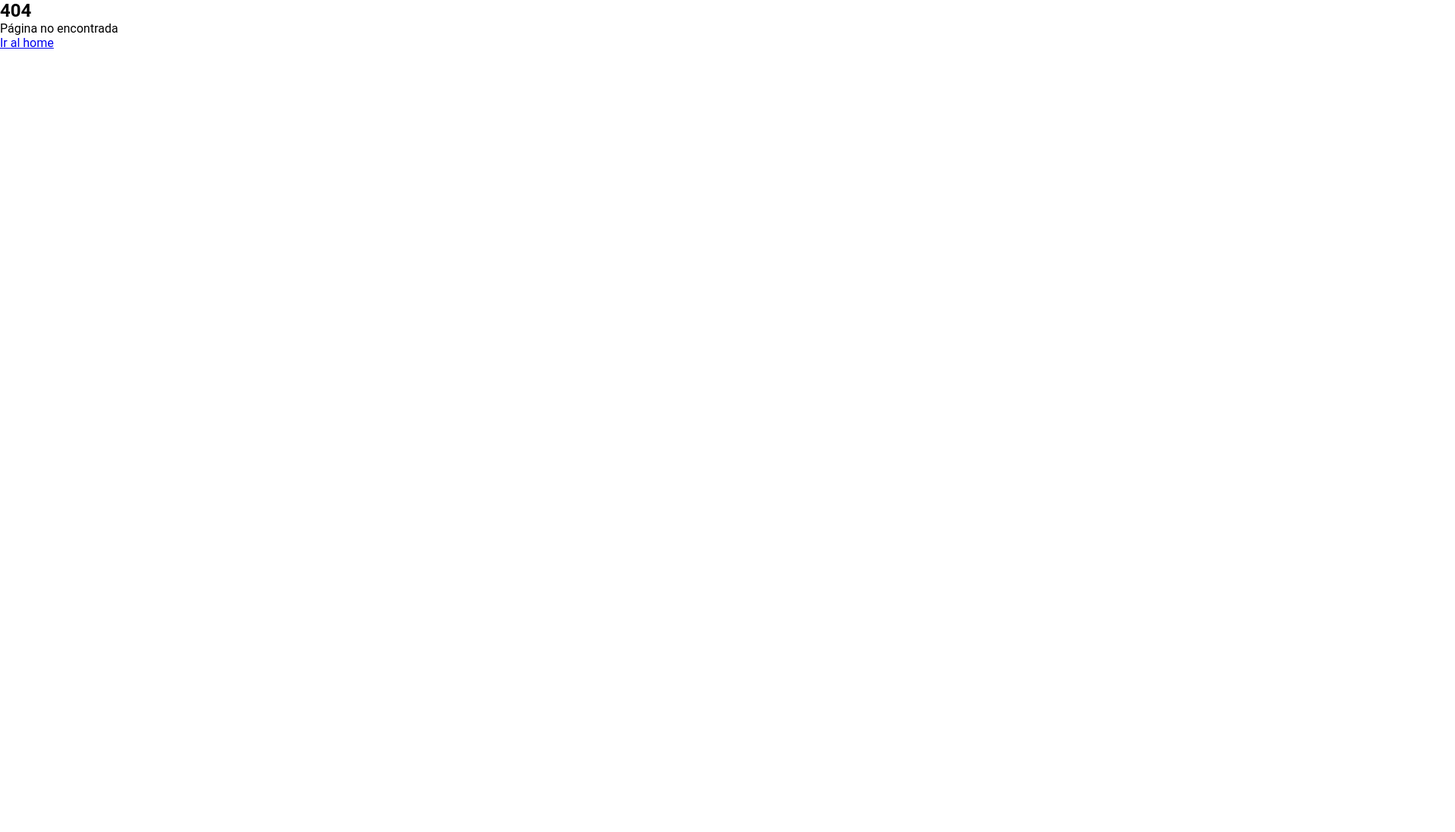
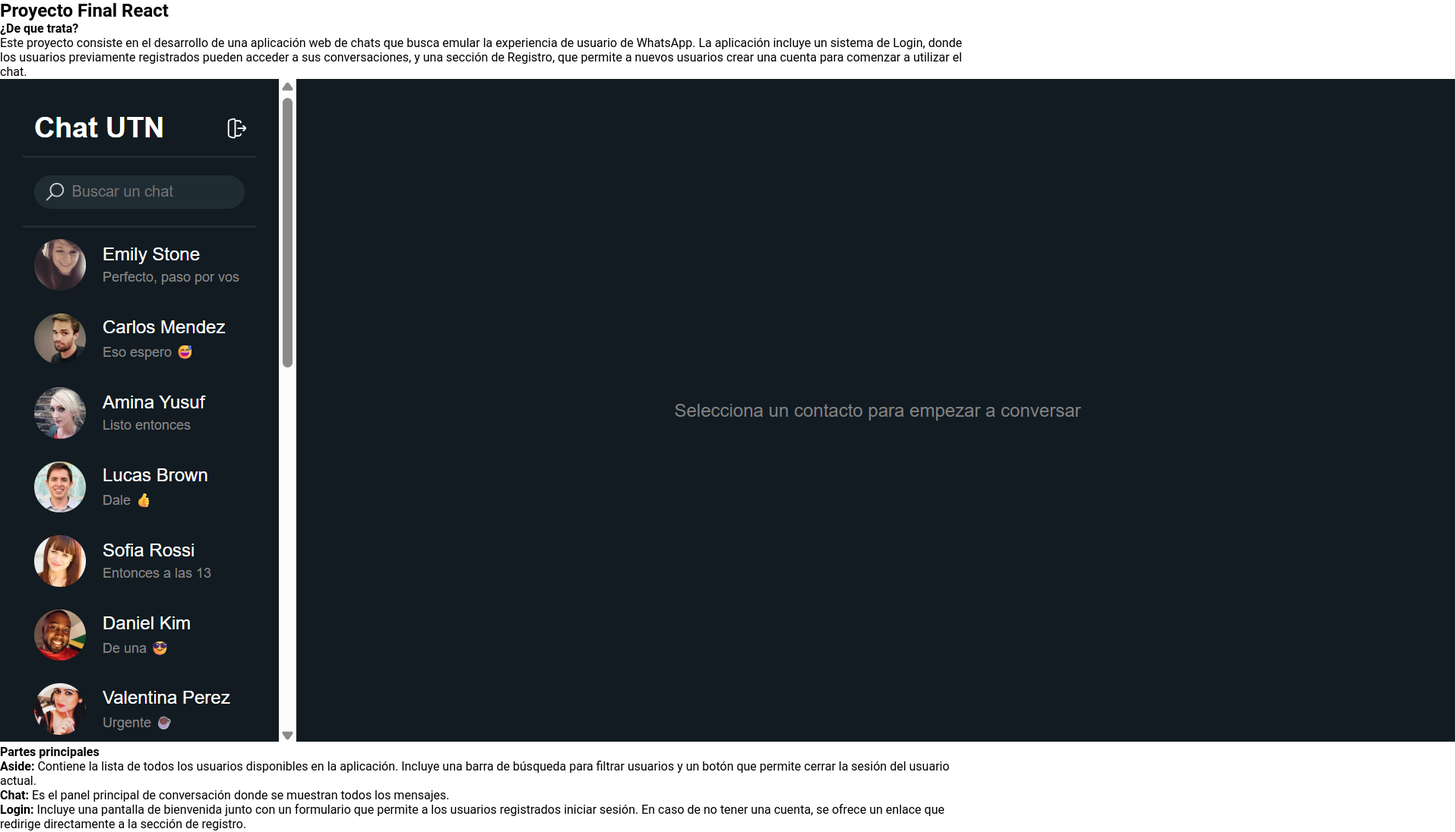
Before and after one commit to Meaghan678/proyecto-base-final-react-999200928, a React (Vite) app: page /acerca in a window 1280 px wide. Before the commit this address had no page. Shown: the top 1096 px of the page at 76% size, 1915 px wide, since content can reach past the window. Before the commit the page ends 800 px from the top, so only its background shows below. Built offline with nearby package versions, Linux system fonts and the light colour scheme.

Commit message:
add: pagina Acerca

```diff
--- a/src/router/RouterApp.jsx
+++ b/src/router/RouterApp.jsx
@@ -4,6 +4,7 @@ import { NotFound } from "../views/NotFound"
 import { Login } from "../views/Login"
 import { RouteProtected } from "../components/RouteProtected"
 import { Register } from "../views/Register"
+import { Acerca } from "../views/Acerca"
 
 
 const RouterApp = () => {
@@ -13,6 +14,7 @@ const RouterApp = () => {
             <Route path="/" element={<RouteProtected><Home/></RouteProtected>}/>
             <Route path="/login" element={<Login/>}/>
             <Route path="/register" element={<Register/>}/>
+            <Route path="acerca" element={<Acerca/>} />
             <Route path="*" element={<NotFound/>}/>
         </Routes>
         </BrowserRouter>
--- a/src/styles/main.css
+++ b/src/styles/main.css
@@ -142,6 +142,7 @@ li:hover{
   display: flex;
   justify-content: center;
   align-items: center;
+  background-color: #111b21;
 }
 
 .chat-cont-empty p {
--- /dev/null
+++ b/src/views/Acerca.jsx
@@ -0,0 +1,43 @@
+const Acerca = () => {
+    return(
+        <section>
+            <h1>Proyecto Final React</h1>
+            <h4>¿De que trata?</h4>
+            <p>Este proyecto consiste en el desarrollo de una aplicación web de chats que busca emular la experiencia de usuario de WhatsApp. La aplicación incluye un sistema de Login, donde los usuarios previamente registrados pueden acceder a sus conversaciones, y una sección de Registro, que permite a nuevos usuarios crear una cuenta para comenzar a utilizar el chat.</p>
+            <img src="/src/assets/chat.jpg" alt="imagen aplicacion chat" />
+
+            <h4>Partes principales</h4>
+            <p><strong>Aside: </strong>Contiene la lista de todos los usuarios disponibles en la aplicación. Incluye una barra de búsqueda para filtrar usuarios y un botón que permite cerrar la sesión del usuario actual.</p>
+            <p><strong>Chat: </strong>Es el panel principal de conversación donde se muestran todos los mensajes.</p>
+            <p><strong>Login: </strong>Incluye una pantalla de bienvenida junto con un formulario que permite a los usuarios registrados iniciar sesión. En caso de no tener una cuenta, se ofrece un enlace que redirige directamente a la sección de registro.</p>
+            <p><strong>Register: </strong>Permite a los nuevos usuarios crear una cuenta ingresando sus datos para poder acceder posteriormente a la aplicación de chats.</p>
+
+            <h4>Tecnologías utilizadas</h4>
+            <ul>
+                <li>React
+                    <ul>
+                        <li>JSX</li>
+                        <li>Componentes funcionales</li>
+                        <li>Paginas</li>
+                        <li>Context</li>
+                        <li>Router</li>
+                    </ul>
+                </li>
+                <li>CSS</li>
+                <li>MockApi</li>
+            </ul>
+
+            <h4>Decisiones de desarrollo</h4>
+            <ol>
+                <li><p>Se agregaron links hacia las rutas Login, Register y Acerca, con el objetivo de facilitar la navegación dentro de la aplicación y brindar una interfaz más cómoda e intuitiva para el usuario.</p></li>
+                <li><p>Para las validaciones del formulario Register se utilizaron condicionales para cada campo del formulario. De esta manera, según la condición que no se cumpla, se muestra al usuario el mensaje de error correspondiente.</p></li>
+                <li>Para la funcionalidad de Register se implementó una validación que verifica si ya existe un usuario registrado con el mismo email. Para ello se busca el email ingresado dentro de la lista de usuarios simulada. Si el usuario no existe, se permite continuar con el registro. En caso de que el email ya esté registrado, el sistema impide la creación de la cuenta para evitar usuarios duplicados.</li>
+            </ol>
+
+            <h4>Observaciones personales</h4>
+            <p>Personalmente, me pareció un proyecto interesante y muy completo. Presentó cierta complejidad, sobre todo en la implementación del contexto, ya que definir la lógica y aplicarla correctamente a veces resultaba dificil. Sin embargo, me ayudó a aprender más sobre React y a profundizar en todos los aspectos del proyecto.</p>
+        </section>
+    )
+}
+
+export { Acerca }
--- a/src/views/Login.jsx
+++ b/src/views/Login.jsx
@@ -41,7 +41,7 @@ const Login = () => {
                 <h2>Bienvenido a Chat UTN 👋🏻</h2>
                 <p>Comienza a chatear con tus amigos de manera gratuita y segura.</p>
                 <p>Nuestra plataforma te permite mantenerte conectado en tiempo real, garantizando que tus conversaciones sean privadas y fluidas desde cualquier dispositivo.</p>
-                <p className="about-us">Para saber mas sobre nosotros entre aqui: </p>
+                <p className="about-us">Para saber mas sobre nosotros entre aqui: <Link to="/acerca">acerca</Link> </p>
             </div>
             <div className="login">
                 <h2>Iniciar sesión</h2>
```
Also changed, not shown: src/assets/chat.jpg (added), src/assets/fondo-welcome.jpg (deleted).
